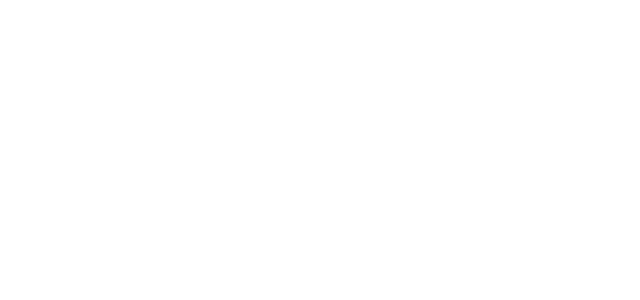
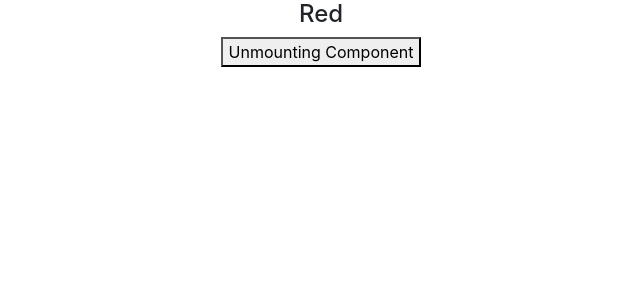
Before and after one commit to Dhara-Popat/FirstReactApp, a React (Create React App) app: page /about in a window 1280 px wide. Shown: the top 300 px of the page, without its empty margins (319-959 px from the left). Built offline with nearby package versions, Linux system fonts and the light colour scheme.

Commit message:
git push -A

```diff
--- a/src/App.js
+++ b/src/App.js
@@ -2,6 +2,7 @@ import './App.css';
 // import { BrowserRouter as Router, Route, Routes } from 'react-router-dom';
 import Home from './component/Home';
 import Mounting from './component/LifecycleMethods/Mounting';
+import Unmouting from './component/LifecycleMethods/Unmouting';
 import Updating from './component/LifecycleMethods/Updating';
 // import About from './component/About';
 
@@ -22,7 +23,9 @@ function App() {
 
         {/* <Mounting favColor = "Yellow" /> */}
 
-        <Updating />
+        {/* <Updating /> */}
+
+        <Unmouting />
 
       </div>
     </>
--- /dev/null
+++ b/src/component/LifecycleMethods/UnMountingChild.js
@@ -0,0 +1,18 @@
+import React, { Component } from 'react'
+
+export class UnMountingChild extends Component {
+
+    componentWillUnmount(){
+        alert("Component unmounted.")
+    }
+
+    render() {
+        return (
+            <div>
+                <h4>Red</h4>
+            </div>
+        )
+    }
+}
+
+export default UnMountingChild
--- /dev/null
+++ b/src/component/LifecycleMethods/Unmouting.js
@@ -0,0 +1,31 @@
+import React, { Component } from 'react'
+import UnMountingChild from './UnMountingChild';
+
+export class Unmouting extends Component {
+    constructor(props) {
+        super(props)
+
+        this.state = {
+             Show: true
+        }
+    }
+
+    dltCom = () => {
+        this.setState({Show: false});
+    }
+
+    render() {
+        let com
+        if(this.state.Show){
+            com = <UnMountingChild />
+        }
+        return (
+            <div>
+               {com}
+               <button type="button" onClick={this.dltCom}>Unmounting Component</button>
+            </div>
+        )
+    }
+}
+
+export default Unmouting
--- a/src/component/LifecycleMethods/Updating.js
+++ b/src/component/LifecycleMethods/Updating.js
@@ -1,4 +1,4 @@
-import React, { Component } from 'react'
+import React, { Component } from "react"
 
 export class Updating extends Component {
 
@@ -10,14 +10,40 @@ export class Updating extends Component {
         }
     }
 
-    static getDerivedStateFormProps(){
+    // static getDerivedStateFormProps(props, state){
+    //     return { favoriteColor: props.favColor }
+    // }
 
+    // shouldComponentUpdate(){
+    //     return false;
+    // }
+
+    // changeColor = () => {
+    //     this.setState({favoriteColor : "blue"})
+    // }
+
+    componentDidMount(){
+        setTimeout(() => {
+            this.setState({favoriteColor: "blue"})
+        }, 2000)
+    }
+
+    getSnapshotBeforeUpdate(prevProps, prevState){
+        document.getElementById("div1").innerHtml =
+        `The favorite color was ` + prevState.favoriteColor;
+    }
+    componentDidUpdate(){
+        document.getElementById("div2").innerHTML =
+        `The favorite color is ` + this.state.favoriteColor;
     }
 
     render() {
         return (
             <div>
-
+               <h1>My favorite color is {this.state.favoriteColor} </h1>
+               <button type="button" onClick={this.changeColor}> Change Color </button>
+               <div id="div1"></div>
+               <div id="div2"></div>
             </div>
         )
     }
```
